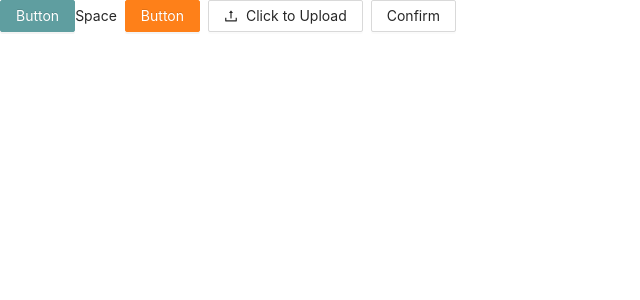
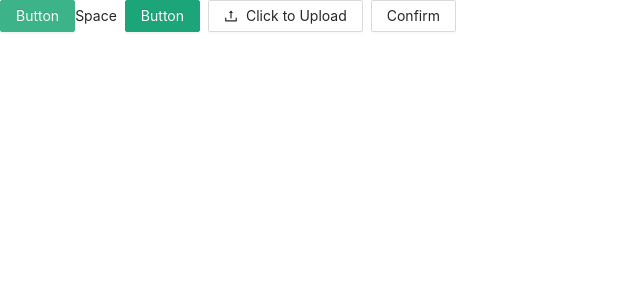
Before and after one commit to laniltee/antd-demo, a React (Create React App) app: page / in a window 1280 px wide. Shown: the top 300 px of the page, without its empty margins (0-640 px from the left). Built offline with nearby package versions, Linux system fonts and the light colour scheme.

Commit message:
using craco less to override theme

```diff
--- /dev/null
+++ b/craco.config.js
@@ -0,0 +1,32 @@
+const CracoLessPlugin = require('craco-less');
+
+module.exports = {
+  plugins: [
+    {
+      plugin: CracoLessPlugin,
+      options: {
+        lessLoaderOptions: {
+          lessOptions: {
+            modifyVars: {'@primary-color': '#1DA57A'},
+            javascriptEnabled: true,
+          },
+        },
+      },
+    },
+  ],
+};
+
+// @primary-color: #1890ff; // primary color for all components
+// @link-color: #1890ff; // link color
+// @success-color: #52c41a; // success state color
+// @warning-color: #faad14; // warning state color
+// @error-color: #f5222d; // error state color
+// @font-size-base: 14px; // major text font size
+// @heading-color: rgba(0, 0, 0, 0.85); // heading text color
+// @text-color: rgba(0, 0, 0, 0.65); // major text color
+// @text-color-secondary: rgba(0, 0, 0, 0.45); // secondary text color
+// @disabled-color: rgba(0, 0, 0, 0.25); // disable state color
+// @border-radius-base: 2px; // major border radius
+// @border-color-base: #d9d9d9; // major border color
+// @box-shadow-base: 0 3px 6px -4px rgba(0, 0, 0, 0.12), 0 6px 16px 0 rgba(0, 0, 0, 0.08),
+//     0 9px 28px 8px rgba(0, 0, 0, 0.05); // major shadow for layers
--- a/src/App.js
+++ b/src/App.js
@@ -1,8 +1,7 @@
 import React from 'react';
 import { Button, Space, Upload, Popconfirm } from 'antd';
 import { UploadOutlined } from '@ant-design/icons';
-import 'antd/dist/antd.css';
-import './App.scss';
+import './App.less';
 
 const onButtonClick = () => {
   alert("Hello There !!!");
--- /dev/null
+++ b/src/App.less
@@ -0,0 +1 @@
+@import '~antd/dist/antd.less';
--- a/src/App.scss
+++ /dev/null
@@ -1,14 +0,0 @@
-$primary-color: #fe8019;
-
-.ant-btn-primary {
-  color: #fff;
-  background: $primary-color;
-  border-color: $primary-color;
-  text-shadow: 0 -1px 0 rgba(0, 0, 0, 0.12);
-  -webkit-box-shadow: 0 2px 0 rgba(0, 0, 0, 0.045);
-  box-shadow: 0 2px 0 rgba(0, 0, 0, 0.045);
-  &:hover {
-    background-color: cadetblue !important;
-    border-color: cadetblue !important;
-  }
-}
```
Also changed, not shown: package.json (+5 -5 lines), 1 other file (tests, documents, lock files or other folders).
